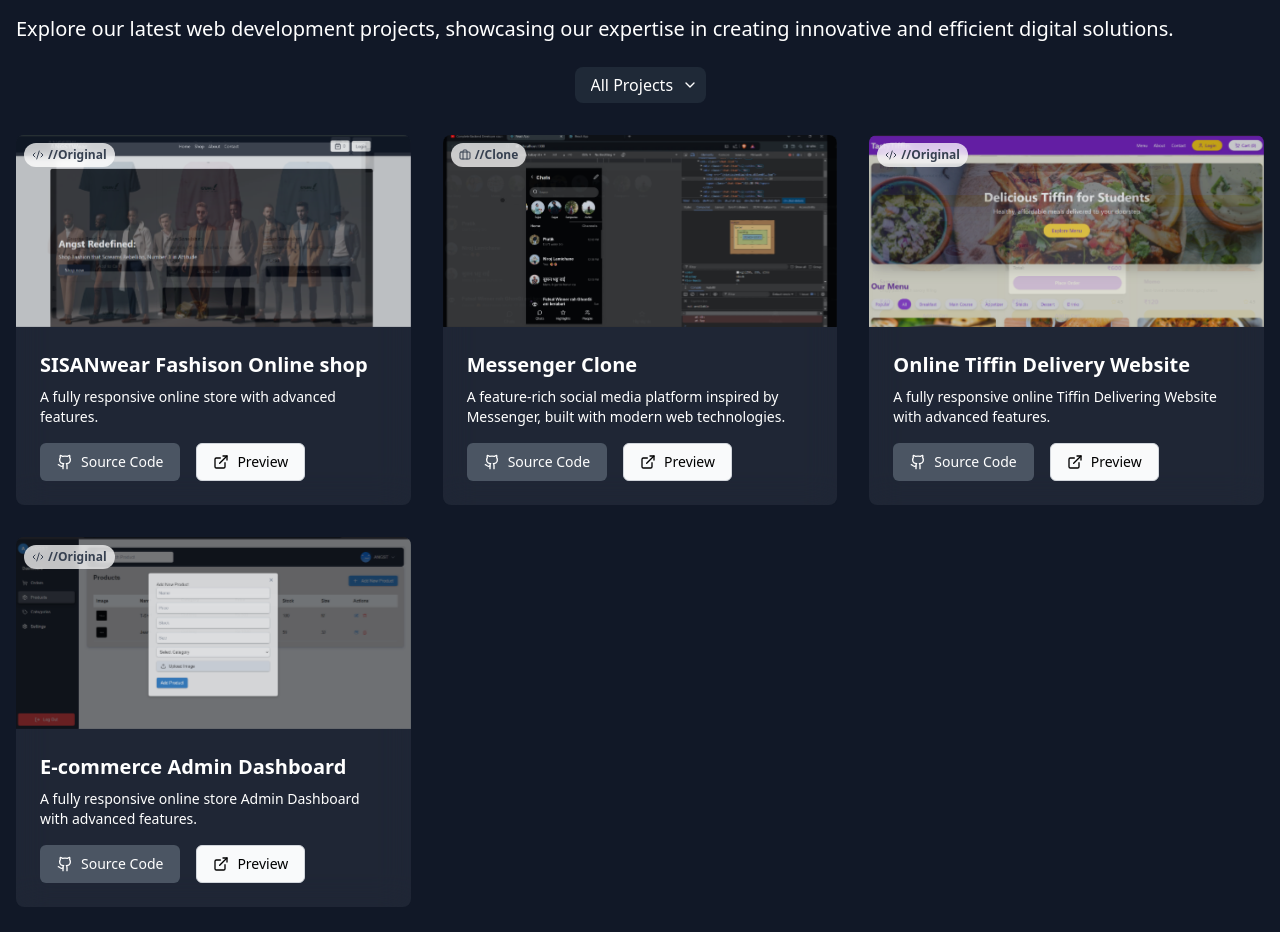
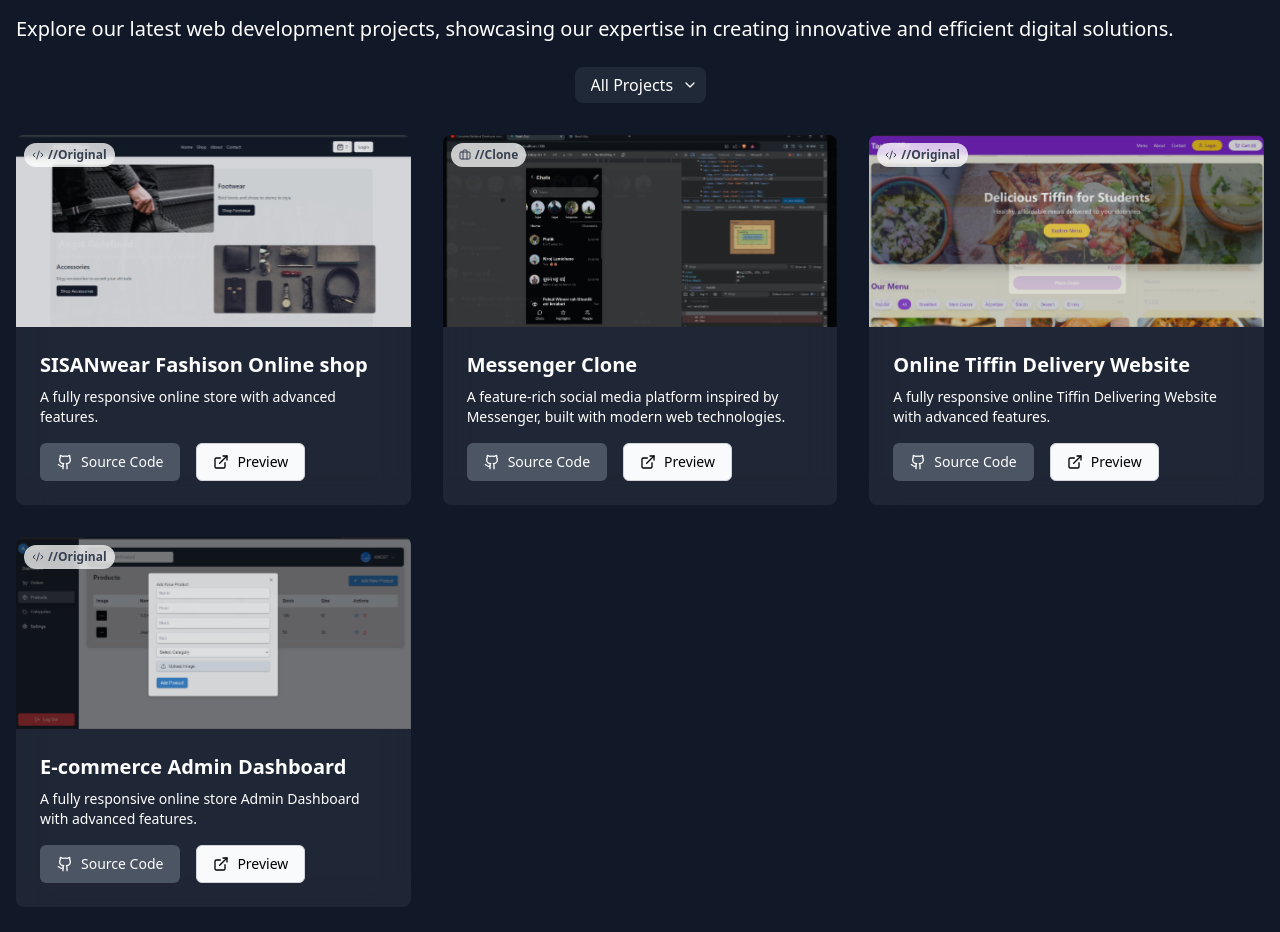
Before and after one commit to Seesonn/sisanwebsite, a React (Create React App) app: page / in a window 1280 px wide. Shown: the part 2200-3132 px from the top of the page. Built offline with nearby package versions, Linux system fonts and the light colour scheme.

Commit message:
Update port.js

```diff
--- a/src/port.js
+++ b/src/port.js
@@ -37,7 +37,6 @@ import tf2 from "./assets/tf2.png"
 import tf3 from "./assets/tf3.png"
 import a1 from "./assets/a1.png"
 import a2 from "./assets/a2.png"
-import a3 from "./assets/a3.png"
 
 
 const projects = [
@@ -46,9 +45,9 @@ const projects = [
     title: "SISANwear Fashison Online shop ",
     description: "A fully responsive online store  with advanced features.",
     type: "Original",
-    images: [a1, a2, a3],
+    images: [a1, a2],
     githubUrl: "https://github.com/username/ecommerce-platform",
-    linkedinUrl: "https://angstwear.vercel.app/"
+    linkedinUrl: "https://mensfashion-indol.vercel.app/"
   },
 
   {
```
